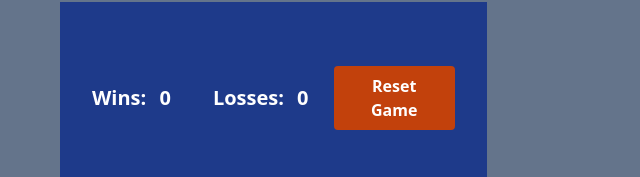
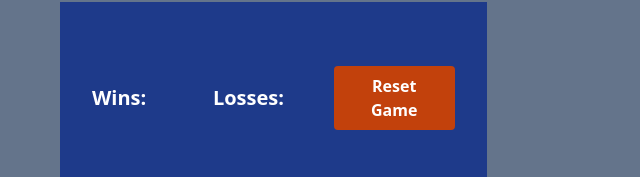
Before and after one commit to luksvrd/word-guessing-game, a website built with Vite: page index.html in a window 1280 px wide. Shown: the part 226-403 px from the top of the page, 612-1252 px from the left. Built offline with nearby package versions, Linux system fonts and the light colour scheme.

Commit message:
Update index.html

```diff
--- a/index.html
+++ b/index.html
@@ -28,9 +28,9 @@
       <section
         class="grid h-80 w-1/3 grid-cols-3 grid-rows-2 items-center bg-blue-900 p-8"
       >
-        <p class="text-xl font-semibold">Wins:&nbsp;<span id="wins">0</span></p>
+        <p class="text-xl font-semibold">Wins:&nbsp;<span id="wins"></span></p>
         <p class="text-xl font-semibold">
-          Losses:&nbsp;<span id="losses">0</span>
+          Losses:&nbsp;<span id="losses"></span>
         </p>
         <button
           type="button"
```
